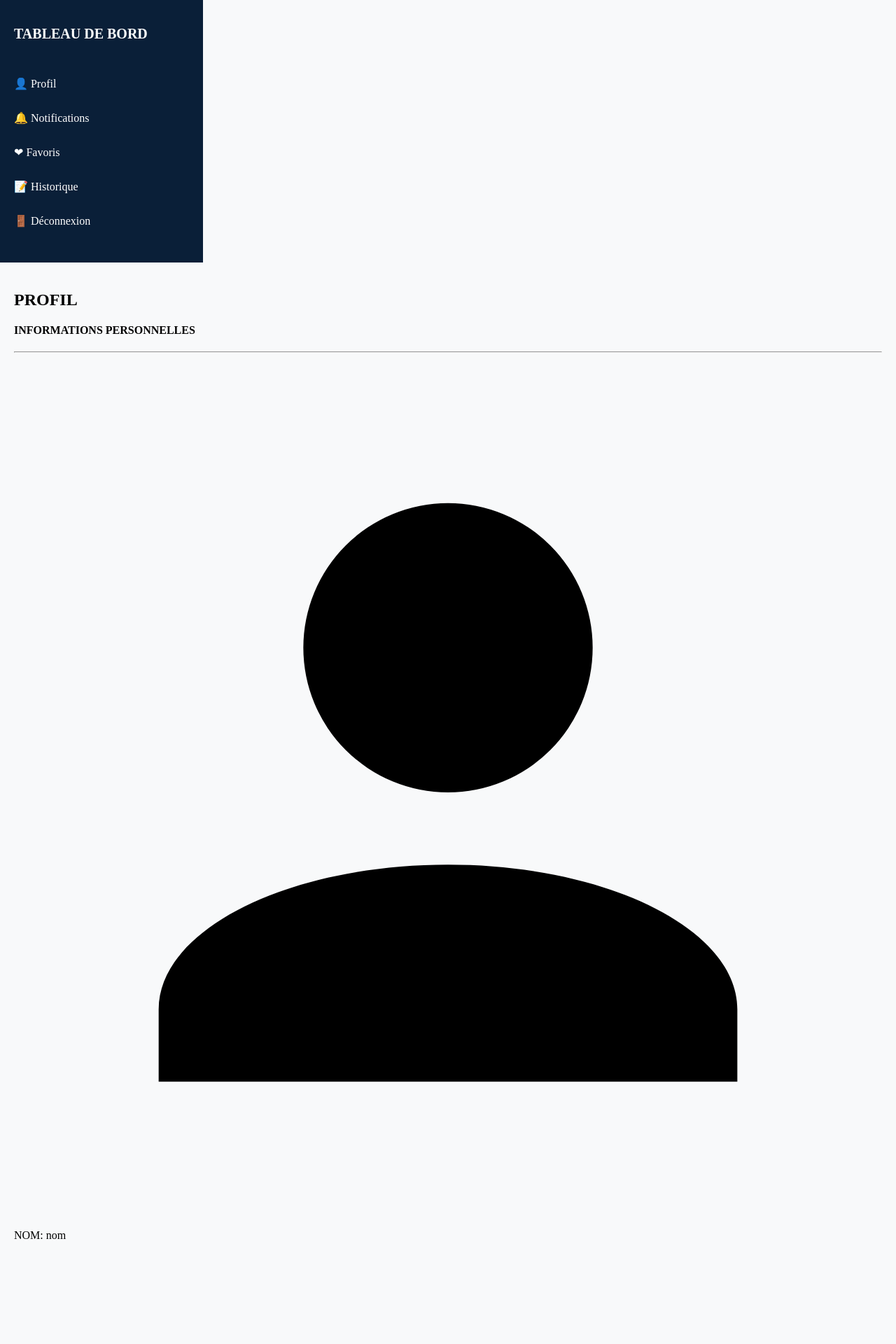
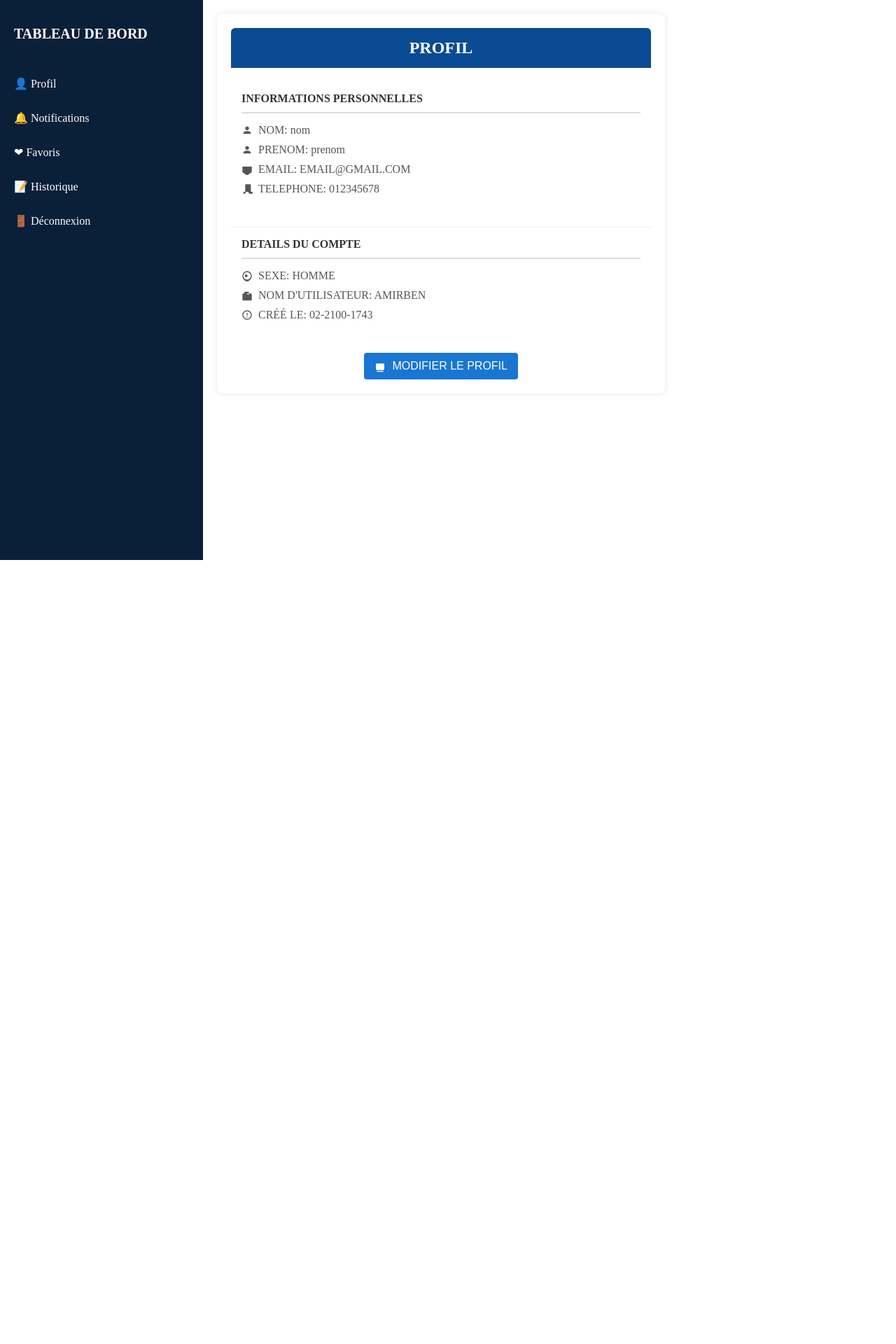
Before and after one commit to sarahm072/imogest_projet, a PHP site: page /profile.html in a window 1280 px wide. Shown: the top 1920 px of the page at 70% size. After the commit the page ends 800 px from the top, so only its background shows below. Run offline with PHP 8.4, Linux system fonts and the light colour scheme.

Commit message:
Update styles.css

```diff
--- a/styles.css
+++ b/styles.css
@@ -2,7 +2,10 @@ body {
     font-family: 'Times New Roman', Times, serif;
     margin: 0;
     padding: 0;
-    background-color: #f8f9fa;
+    background-color: white;
+    display: flex;
+    min-height: 100vh;
+    margin: 0;
 }
 
 .navbar nav {
@@ -368,7 +371,6 @@ h1 span {
 }
 
 
-/* Styles de la fenêtre modale */
 .modal {
     display: none;
     position: fixed;
@@ -405,9 +407,81 @@ img {
     margin-bottom: 10px;
 }
 
+.profil {
+    background-color: #fff;
+    border-radius: 8px;
+    box-shadow: 0 0 10px rgba(0, 0, 0, 0.1);
+    padding: 20px;
+    width: 100%;
+    max-width: 600px;
+}
 
+.profil h2 {
+    color: #fff;
+    background-color: #0a4b94;
+    padding: 15px;
+    border-radius: 6px 6px 0 0;
+    margin-top: 0;
+    text-align: center;
+}
 
+.informations {
+    padding: 15px;
+}
 
+.profil h4 {
+    color: #333;
+    margin-top: 0;
+    margin-bottom: 10px;
+}
+
+hr {
+    border: 1px solid #ddd;
+    margin-bottom: 15px;
+}
+
+.info-row {
+    display: flex;
+    align-items: center;
+    margin-bottom: 10px;
+    color: #555;
+}
+
+.info-row svg {
+    margin-right: 8px;
+    width: 16px;
+    height: 16px;
+    fill: #777;
+}
+
+.details {
+    padding: 15px;
+    margin-top: 20px;
+    border-top: 1px solid #eee;
+}
+
+.button-container {
+    text-align: center;
+    margin-top: 20px;
+}
+
+.modify-button {
+    background-color: #1976d2;
+    color: white;
+    border: none;
+    padding: 10px 15px;
+    border-radius: 4px;
+    cursor: pointer;
+    font-size: 16px;
+}
+
+.modify-button svg {
+    margin-right: 5px;
+    width: 16px;
+    height: 16px;
+    fill: white;
+    vertical-align: middle;
+}
 
 
 
```
